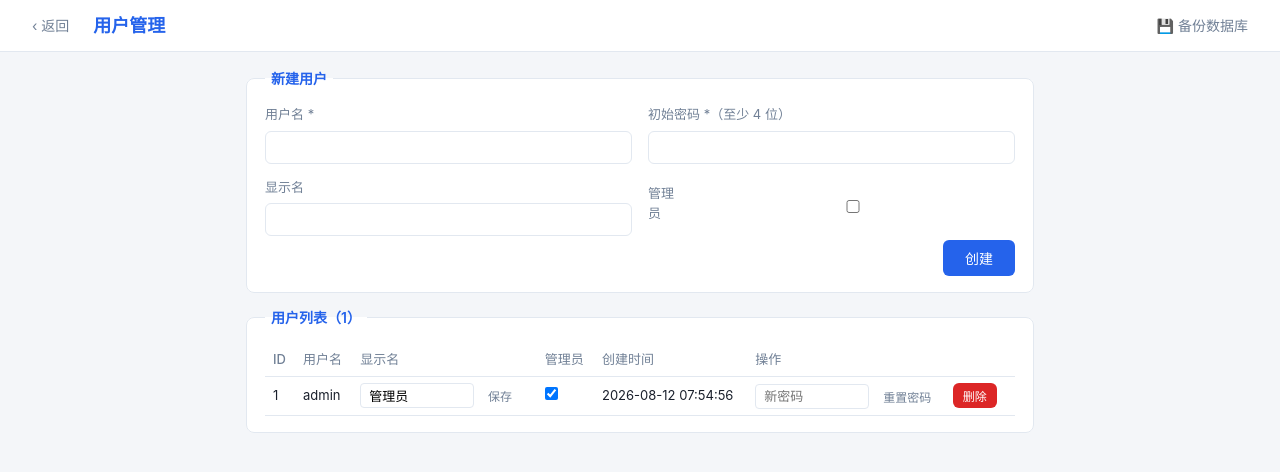
After one commit to timmycheng/BillHub, a Flask app: page /admin/users in a window 1280 px wide. The commit adds this page. Shown: the top 472 px of the page. Run offline with Flask 3, Linux system fonts and the light colour scheme; a user stored in the database is signed in; data comes from the database, SQL or seed files in the repository.

Commit message:
P5: admin user management + LDAP/AD dual-channel auth + DB backup
- web/routes/admin.py: user management (create/edit display_name & admin flag/reset password/delete with guards: cannot delete self, cannot remove last admin), one-click DB backup download
- templates: admin/users.html (inline edit/reset/delete + create form), account/password.html (self-service password change; AD accounts blocked with hint)
- web/ldap_auth.py: LDAP bind auth (user DN template or service-account search via sAMAccountName|uid); lazy ldap3 import so non-AD deploys need no extra dep
- auth.py login: dual channel - local password first, LDAP fallback (auto-provision local user on first AD login, preserves local is_admin)
- config.py: LDAP_* options (URI/BASE_DN/BIND_DN/TEMPLATE/SEARCH_FILTER); dashboard topbar: 用户管理/备份/修改密码 entries
- db.py: fix backup_db same-day collision (timestamp to milliseconds) - VACUUM INTO fails if target exists
- add ldap3+pyasn1 deps (pyproject/uv.lock)

Verified: user CRUD, dup username, guards, admin-only 403s, self password change, backup twice same day OK, local login unaffected when LDAP disabled.

```diff
--- a/db.py
+++ b/db.py
@@ -400,8 +400,8 @@ def get_plan_status(cid, extra_record=None):
 
 
 def backup_db():
-    """备份数据库 bill_backup_YYYYMMDD.db"""
-    ts = datetime.now().strftime('%Y%m%d')
+    """备份数据库 bill_backup_YYYYMMDD_HHMMSS_mmm.db（微秒时间戳防重名）"""
+    ts = datetime.now().strftime('%Y%m%d_%H%M%S_%f')[:-3]
     backup = os.path.join(os.path.dirname(DB_PATH), f'bill_backup_{ts}.db')
     conn = get_conn()
     conn.execute(f"VACUUM INTO '{backup}'")
--- a/pyproject.toml
+++ b/pyproject.toml
@@ -7,6 +7,7 @@ requires-python = ">=3.11"
 dependencies = [
     "flask>=3.1.3",
     "flask-login>=0.6.3",
+    "ldap3>=2.9.1",
     "openpyxl>=3.1.5",
     "pillow>=12.3.0",
     "pyinstaller>=6.21.0",
--- a/web/app.py
+++ b/web/app.py
@@ -6,6 +6,7 @@ from flask import Flask
 import db
 from web.auth import auth_bp, hash_password, login_manager
 from web.config import Config
+from web.routes.admin import bp as admin_bp
 from web.routes.contracts import bp as contracts_bp
 from web.routes.main import main_bp
 from web.routes.ocr_api import bp as ocr_bp
@@ -28,6 +29,7 @@ def create_app(config_class=Config):
 
     # 蓝图
     app.register_blueprint(auth_bp)
+    app.register_blueprint(admin_bp)
     app.register_blueprint(contracts_bp)
     app.register_blueprint(payments_bp)
     app.register_blueprint(preview_bp)
--- a/web/config.py
+++ b/web/config.py
@@ -25,6 +25,10 @@ class Config:
     LDAP_ENABLED = os.environ.get('LDAP_ENABLED', 'false').lower() == 'true'
     LDAP_URI = os.environ.get('LDAP_URI', '')
     LDAP_BASE_DN = os.environ.get('LDAP_BASE_DN', '')
+    LDAP_BIND_DN = os.environ.get('LDAP_BIND_DN', '')          # 搜索用服务账号（可选）
+    LDAP_BIND_PASSWORD = os.environ.get('LDAP_BIND_PASSWORD', '')
+    LDAP_USER_DN_TEMPLATE = os.environ.get('LDAP_USER_DN_TEMPLATE', '')  # 如 uid={user},ou=users,{BASE}
+    LDAP_SEARCH_FILTER = os.environ.get('LDAP_SEARCH_FILTER', '')
 
     # 首次启动自动种子的默认管理员（仅当 users 表为空时生效）
     DEFAULT_ADMIN_USERNAME = os.environ.get('BILLHUB_ADMIN_USER', 'admin')
--- /dev/null
+++ b/web/routes/admin.py
@@ -0,0 +1,108 @@
+"""BillHub 管理员蓝图：用户管理（增删改/重置密码）+ 数据库备份。仅管理员可访问。"""
+import os
+import tempfile
+
+from flask import (Blueprint, flash, redirect, render_template, request,
+                   send_file, url_for)
+from flask_login import current_user
+
+import db
+from web.auth import admin_required, hash_password
+
+bp = Blueprint('admin', __name__)
+
+
+@bp.route('/admin/users')
+@admin_required
+def users():
+    return render_template('admin/users.html', users=db.list_users())
+
+
+@bp.route('/admin/users', methods=['POST'])
+@admin_required
+def users_create():
+    username = request.form.get('username', '').strip()
+    password = request.form.get('password', '')
+    display_name = request.form.get('display_name', '').strip()
+    is_admin = request.form.get('is_admin') == 'on'
+    if not username:
+        flash('用户名不能为空', 'danger')
+        return redirect(url_for('admin.users'))
+    if len(password) < 4:
+        flash('密码至少 4 位', 'danger')
+        return redirect(url_for('admin.users'))
+    if db.create_user(username, hash_password(password),
+                      display_name=display_name, is_admin=is_admin) is None:
+        flash(f'用户名「{username}」已存在', 'danger')
+    else:
+        flash(f'已创建用户：{username}', 'success')
+    return redirect(url_for('admin.users'))
+
+
+@bp.route('/admin/users/<int:uid>/edit', methods=['POST'])
+@admin_required
+def users_edit(uid):
+    user = db.get_user(uid)
+    if not user:
+        flash('用户不存在', 'warning')
+        return redirect(url_for('admin.users'))
+    display_name = request.form.get('display_name', '').strip()
+    is_admin = request.form.get('is_admin') == 'on'
+    # 防止把最后一位管理员降级成普通用户
+    if user['is_admin'] and not is_admin and _admin_count() <= 1:
+        flash('不能降级最后一位管理员', 'warning')
+        return redirect(url_for('admin.users'))
+    db.update_user(uid, display_name=display_name, is_admin=is_admin)
+    flash(f'已更新用户：{user["username"]}', 'success')
+    return redirect(url_for('admin.users'))
+
+
+@bp.route('/admin/users/<int:uid>/password', methods=['POST'])
+@admin_required
+def users_password(uid):
+    user = db.get_user(uid)
+    if not user:
+        flash('用户不存在', 'warning')
+        return redirect(url_for('admin.users'))
+    password = request.form.get('password', '')
+    if len(password) < 4:
+        flash('密码至少 4 位', 'danger')
+        return redirect(url_for('admin.users'))
+    db.update_user(uid, password_hash=hash_password(password))
+    flash(f'已重置用户「{user["username"]}」的密码', 'success')
+    return redirect(url_for('admin.users'))
+
+
+@bp.route('/admin/users/<int:uid>/delete', methods=['POST'])
+@admin_required
+def users_delete(uid):
+    user = db.get_user(uid)
+    if not user:
+        flash('用户不存在', 'warning')
+        return redirect(url_for('admin.users'))
+    if uid == int(current_user.id):
+        flash('不能删除自己', 'warning')
+        return redirect(url_for('admin.users'))
+    if user['is_admin'] and _admin_count() <= 1:
+        flash('不能删除最后一位管理员', 'warning')
+        return redirect(url_for('admin.users'))
+    db.delete_user(uid)
+    flash(f'已删除用户：{user["username"]}', 'success')
+    return redirect(url_for('admin.users'))
+
+
+@bp.route('/admin/backup')
+@admin_required
+def backup():
+    """一键备份数据库并下载（bill_backup_YYYYMMDD.db）。"""
+    try:
+        path = db.backup_db()
+    except Exception as e:
+        flash(f'备份失败：{e}', 'danger')
+        return redirect(url_for('admin.users'))
+    return send_file(path, as_attachment=True,
+                     download_name=os.path.basename(path), mimetype='application/x-sqlite3')
+
+
+def _admin_count():
+    return sum(1 for u in db.list_users() if u['is_admin'])
--- a/web/static/style.css
+++ b/web/static/style.css
@@ -314,6 +314,19 @@ select { width: 100%; padding: 7px 10px; border: 1px solid var(--border);
 .doc-meta { text-align: right; color: var(--text-muted); font-size: 12px;
   margin-top: 10px; }
 
+/* ============ 用户管理 ============ */
+.form-wrap.narrow { max-width: 520px; }
+.users-table { width: 100%; border-collapse: collapse; font-size: 13px; }
+.users-table th, .users-table td { padding: 6px 8px; text-align: left;
+  border-bottom: 1px solid var(--border); }
+.users-table th { color: var(--text-muted); font-weight: 500; }
+.users-table .cell-actions { white-space: nowrap; }
+.users-table .cell-actions .inline-form { display: inline-flex; gap: 4px; margin-right: 8px; }
+.inline-form input[type="text"] {
+  padding: 4px 8px; border: 1px solid var(--border); border-radius: 4px; font-size: 13px;
+}
+.check-row { display: flex; align-items: center; gap: 8px; }
+
 /* 打印：只输出审批表正文，隐藏其余 UI */
 @media print {
   body * { visibility: hidden; }
--- /dev/null
+++ b/web/templates/admin/users.html
@@ -0,0 +1,77 @@
+{% extends "base.html" %}
+{% block title %}用户管理{% endblock %}
+{% block header %}
+<header class="topbar">
+  <a href="{{ url_for('main.dashboard') }}" class="btn-ghost">‹ 返回</a>
+  <div class="brand">用户管理</div>
+  <div class="spacer"></div>
+  <a href="{{ url_for('admin.backup') }}" class="btn-ghost">💾 备份数据库</a>
+</header>
+{% endblock %}
+{% block body %}
+<div class="form-wrap">
+  <fieldset class="form-section">
+    <legend>新建用户</legend>
+    <form method="post">
+      <div class="form-grid">
+        <label class="field"><span>用户名 *</span>
+          <input type="text" name="username" required autocomplete="off"></label>
+        <label class="field"><span>初始密码 *（至少 4 位）</span>
+          <input type="text" name="password" required autocomplete="off"></label>
+        <label class="field"><span>显示名</span>
+          <input type="text" name="display_name"></label>
+        <label class="field check-row"><span>管理员</span>
+          <input type="checkbox" name="is_admin"></label>
+      </div>
+      <div class="form-actions">
+        <button type="submit" class="btn-primary">创建</button>
+      </div>
+    </form>
+  </fieldset>
+
+  <fieldset class="form-section">
+    <legend>用户列表（{{ users|length }}）</legend>
+    <table class="users-table">
+      <thead><tr>
+        <th>ID</th><th>用户名</th><th>显示名</th><th>管理员</th>
+        <th>创建时间</th><th>操作</th>
+      </tr></thead>
+      <tbody>
+      {% for u in users %}
+        <tr>
+          <td>{{ u.id }}</td>
+          <td>{{ u.username }}
+            {% if u.ad_dn %}<span class="badge">AD</span>{% endif %}
+          </td>
+          <td>
+            <form method="post" action="{{ url_for('admin.users_edit', uid=u.id) }}" class="inline-form">
+              <input type="text" name="display_name" value="{{ u.display_name or '' }}" size="10">
+              <button type="submit" class="btn-ghost btn-sm">保存</button>
+            </form>
+          </td>
+          <td>
+            <form method="post" action="{{ url_for('admin.users_edit', uid=u.id) }}" class="inline-form">
+              <input type="checkbox" name="is_admin" {{ 'checked' if u.is_admin }}
+                     onchange="this.form.submit()">
+            </form>
+          </td>
+          <td>{{ u.created_at }}</td>
+          <td class="cell-actions">
+            <form method="post" action="{{ url_for('admin.users_password', uid=u.id) }}"
+                  class="inline-form">
+              <input type="text" name="password" placeholder="新密码" size="10" required>
+              <button type="submit" class="btn-ghost btn-sm">重置密码</button>
+            </form>
+            <form method="post" action="{{ url_for('admin.users_delete', uid=u.id) }}"
+                  onsubmit="return confirm('确定删除用户「{{ u.username }}」？')"
+                  style="display:inline">
+              <button type="submit" class="btn-danger btn-sm">删除</button>
+            </form>
+          </td>
+        </tr>
+      {% endfor %}
+      </tbody>
+    </table>
+  </fieldset>
+</div>
+{% endblock %}
--- a/web/templates/dashboard.html
+++ b/web/templates/dashboard.html
@@ -7,6 +7,11 @@
   <div class="user-info">
     <span class="user-name">{{ current_user.display_name }}</span>
     {% if current_user.is_admin %}<span class="badge">管理员</span>{% endif %}
+    {% if current_user.is_admin %}
+    <a href="{{ url_for('admin.users') }}" class="btn-ghost">用户管理</a>
+    <a href="{{ url_for('admin.backup') }}" class="btn-ghost">备份</a>
+    {% endif %}
+    <a href="{{ url_for('auth.change_password') }}" class="btn-ghost">修改密码</a>
     <a href="{{ url_for('auth.logout') }}" class="btn-ghost">退出</a>
   </div>
 </header>
```
Also changed, not shown: web/auth.py (+48 -2 lines), web/ldap_auth.py (added, +79 -0 lines), web/templates/account/password.html (added, +27 -0 lines), 3 other files.
